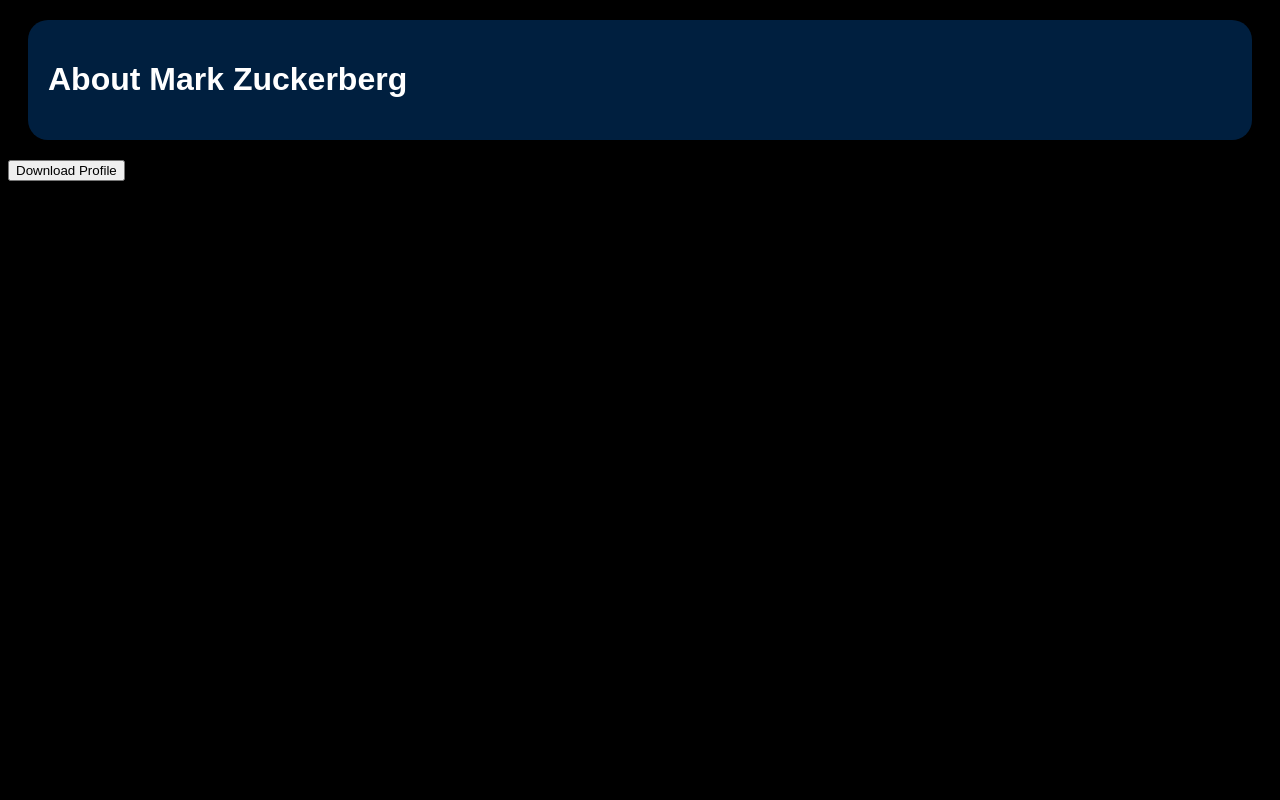
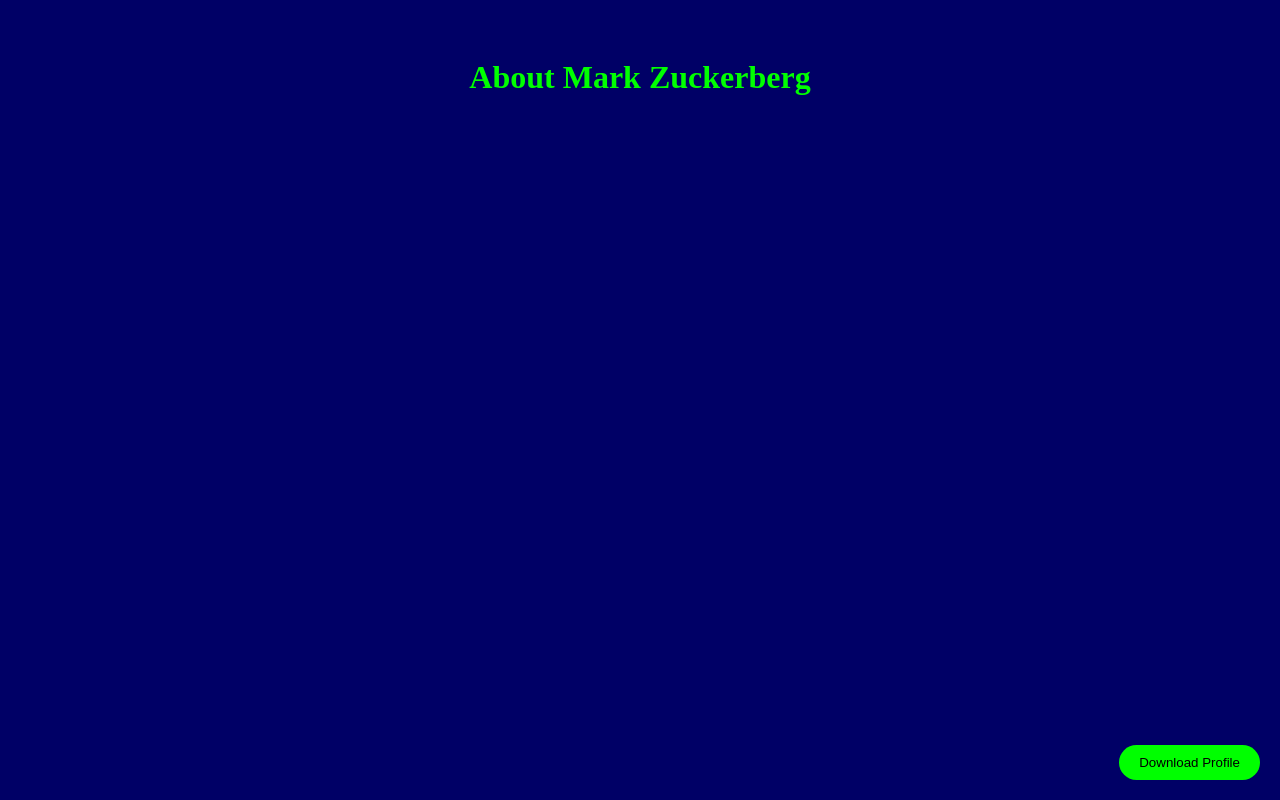
Before and after one commit to temppc/thurein, a plain HTML site: page index.html in a window 1280 px wide. Drawn offline with Linux system fonts and the light colour scheme.

Commit message:
Update styles.css

```diff
--- a/styles.css
+++ b/styles.css
@@ -1,59 +1,41 @@
-/* styles.css */
 body {
-    background-color: #000;
-    color: #fff;
-    font-family: Arial, sans-serif;
+    background-color: #000066; /* Blue-black background */
+    color: #00FF00; /* Neon text color */
 }
 
 .container {
-    background-color: #001f3f;
-    border-radius: 20px;
+    border-radius: 20px; /* Rounded container */
     padding: 20px;
-    margin: 20px;
-    display: flex;
-    justify-content: space-between;
-    align-items: center;
+}
+
+.header {
+    background-color: #000066; /* Blue-black header background */
+    text-align: center;
+    padding: 10px;
 }
 
 .profile {
-    text-align: center;
-}
-
-.profile img {
-    width: 200px;
-    border-radius: 50%;
-    box-shadow: 0px 0px 10px #0074e4;
+    /* Style your profile information here */
 }
 
 .social-media {
-    margin-top: 10px;
+    /* Style social media icons and links here */
 }
 
-.social-media a {
-    color: #0074e4;
-    text-decoration: none;
-    margin: 0 10px;
-}
-
-.about {
-    flex: 1;
-    padding: 20px;
-    background-color: #002855;
-    border-radius: 10px;
-}
-
-.download-button {
+.floating-button {
     position: fixed;
     bottom: 20px;
     right: 20px;
-    background-color: #0074e4;
-    border-radius: 50%;
-    padding: 10px;
 }
 
-.download-button a {
-    color: #fff;
-    text-decoration: none;
-    font-weight: bold;
-    font-size: 16px;
+#download-button {
+    background-color: #00FF00; /* Neon button color */
+    border: none;
+    border-radius: 50px; /* Rounded button */
+    padding: 10px 20px;
+    cursor: pointer;
 }
+
+#download-button:hover {
+    background-color: #00CC00; /* Neon button color on hover */
+}
```
